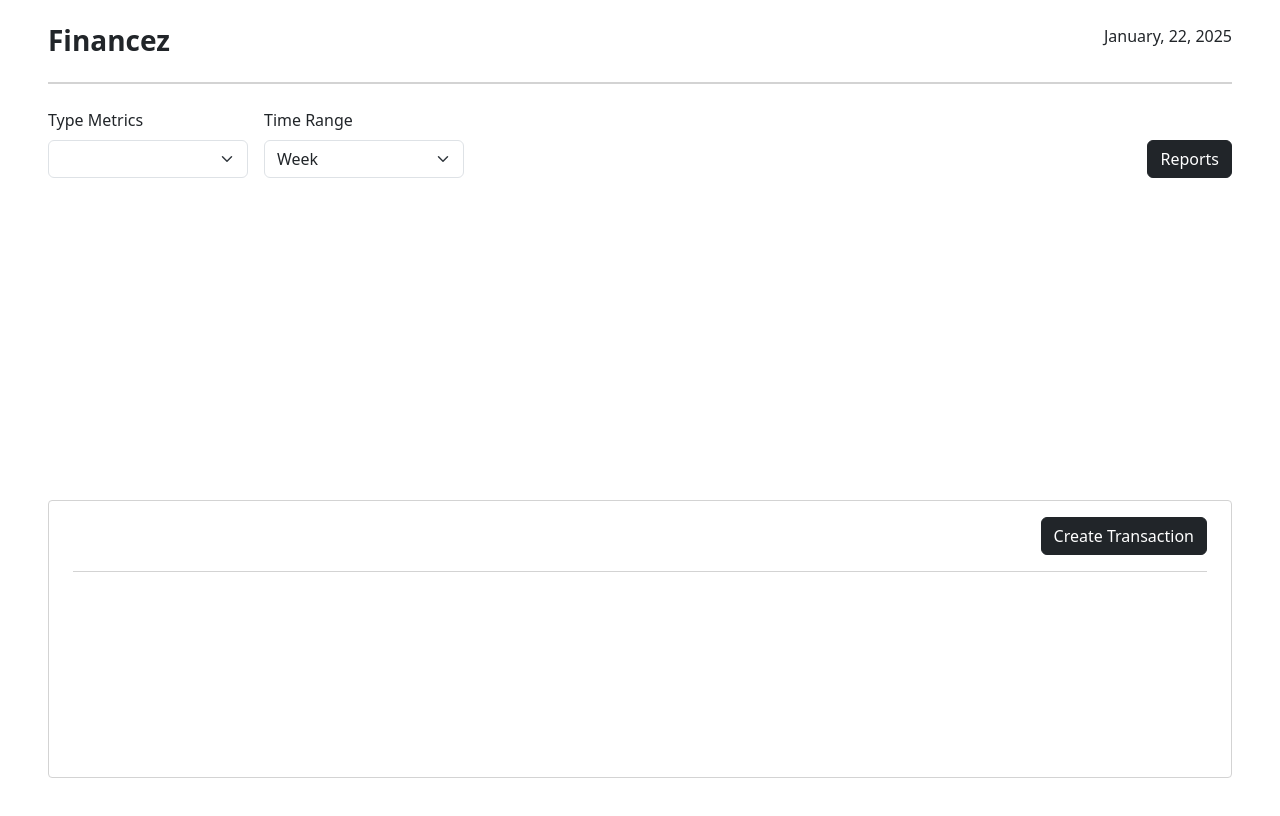
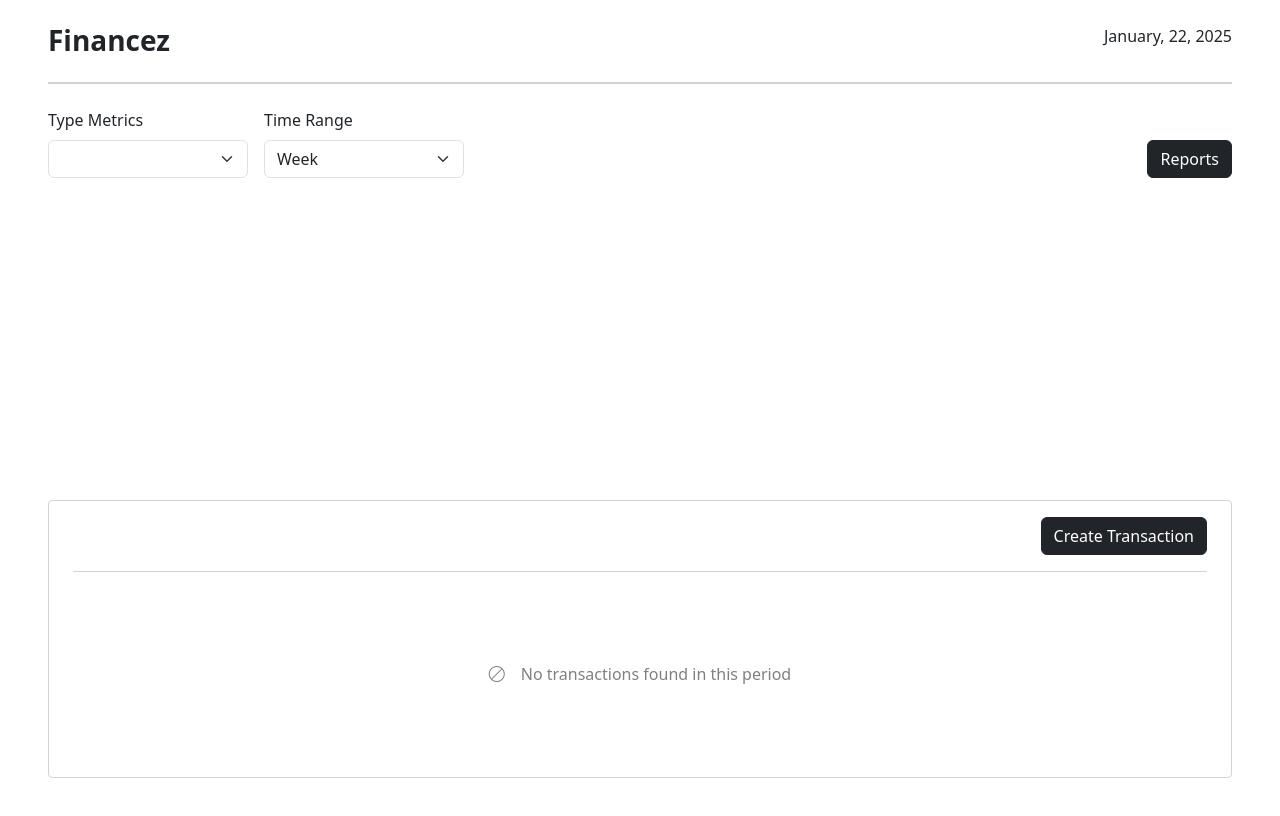
Before and after one commit to Raphael-Maximowski/Financez, a Vue app: page /transactions/1 in a window 1280 px wide. Shown: the top 816 px of the page. Built offline with nearby package versions, Linux system fonts and the light colour scheme; what v-calendar, v-money3 would draw is missing.

Commit message:
feat: Empty Data Message

```diff
--- a/src/Components/Tables/TransactionsTables.vue
+++ b/src/Components/Tables/TransactionsTables.vue
@@ -50,6 +50,7 @@ const openTransactionModal = (transactionData = null):void => {
           : 'Create Transaction' }}</button>
     </div>
     <div class="px-4 flex-grow-1 custom-side-bar overflow-y-auto">
+      <div v-if="Array.isArray(transactionsData) && transactionsData.length > 0">
         <TransactionCard
             v-for="(transaction, index) in transactionsData"
             :key="index"
@@ -57,10 +58,18 @@ const openTransactionModal = (transactionData = null):void => {
             @click="openModal(transaction)"
         />
       </div>
+      <div v-else class="d-flex empty-content gap-3 justify-content-center align-items-center w-100 h-100 ">
+        <i class="bi bi-ban"></i> <p class="mb-0">No transactions found in this period</p>
+      </div>
+    </div>
   </div>
 </template>
 
 <style scoped>
+.empty-content {
+  color: gray;
+}
+
 .table-header {
   border-bottom: 1px solid lightgray;
 }
--- a/src/Views/TransactionsOverviewView.vue
+++ b/src/Views/TransactionsOverviewView.vue
@@ -340,7 +340,7 @@ watch(goalsDataComputed, () => {
 <template>
   <div class="w-100 h-100 d-flex flex-column">
 
-    <div class="w-100 align-items-end justify-content-between d-flex flex-wrap">
+    <div class="w-100 align-items-end gap-2 justify-content-between d-flex flex-wrap">
       <TransactionsMetricsDropDown/>
       <button @click="redirectToReportsView" class="btn btn-dark">Reports</button>
     </div>
```
Lines whose indentation alone changed are shown as unchanged.
